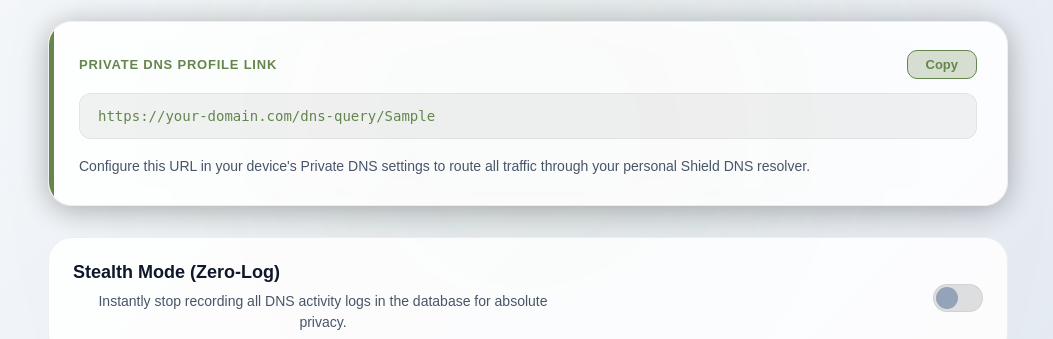
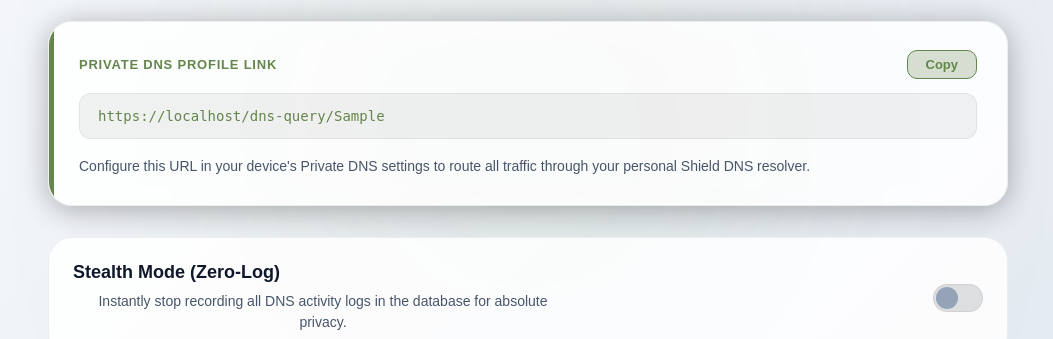
Before and after one commit to Rifchu/Shield-DNS, a Flask app: page / in a window 1280 px wide. Shown: the part 305-644 px from the top of the page, without its empty margins (112-1165 px from the left). Run offline with Flask 3, Linux system fonts and the light colour scheme; a user stored in the database is signed in; tables that the repository leaves empty hold one stand-in row (values such as "Sample post"); data that the repository does not hold is empty; some libraries are stand-ins or nearby versions; some web fonts are replaced.

Commit message:
Automate DoH URL detection in dashboard

```diff
--- a/templates/index.html
+++ b/templates/index.html
@@ -591,7 +591,7 @@
                         <span class="doh-label">Private DNS Profile Link</span>
                         <button onclick="copyDoh()" id="copyDohBtn" class="doh-copy-btn">Copy</button>
                     </div>
-                    <code class="doh-code" id="dohCode">https://your-domain.com/dns-query/{{ doh_token }}</code>
+                    <code class="doh-code" id="dohCode">https://{{ request.host }}/dns-query/{{ doh_token }}</code>
                     <p style="margin: 0; color:var(--text-secondary); font-size: 14px; line-height: 1.6;">Configure this URL in your device's Private DNS settings to route all traffic through your personal Shield DNS resolver.</p>
                 </div>
 
```
